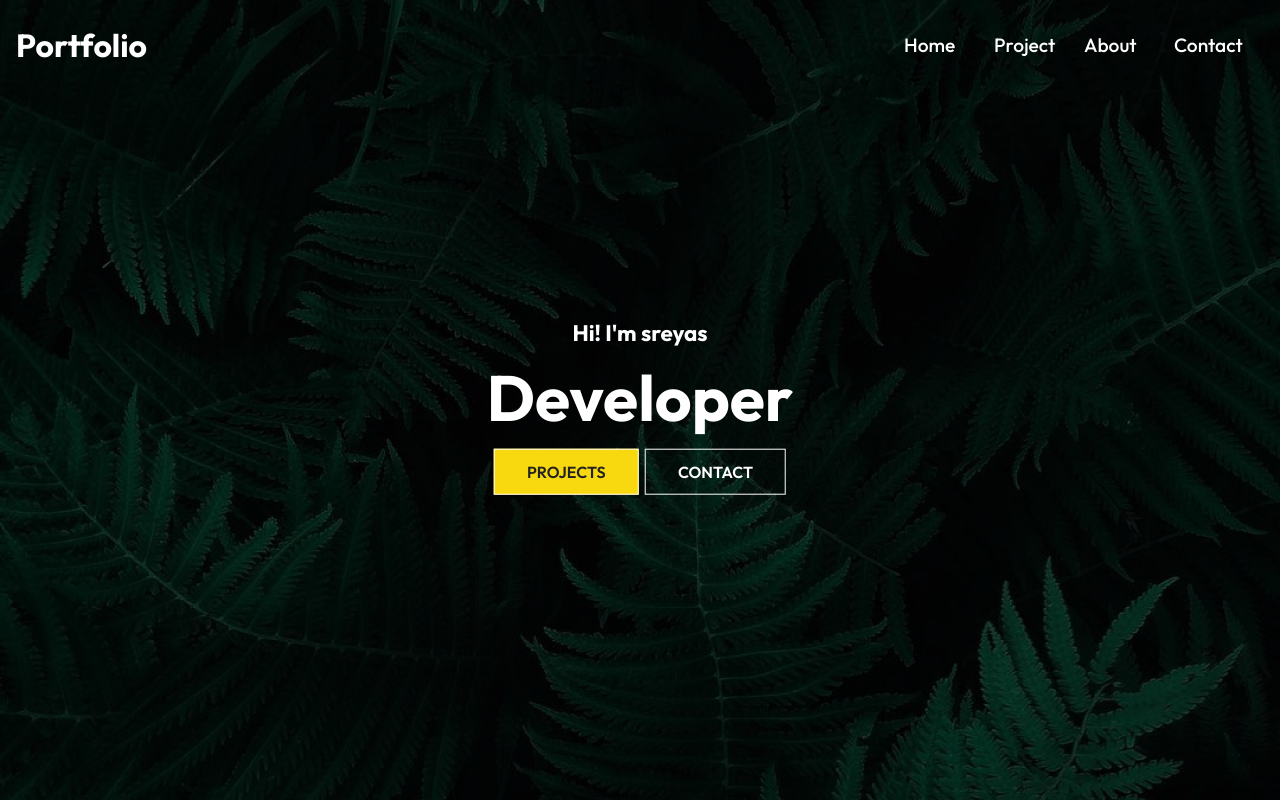
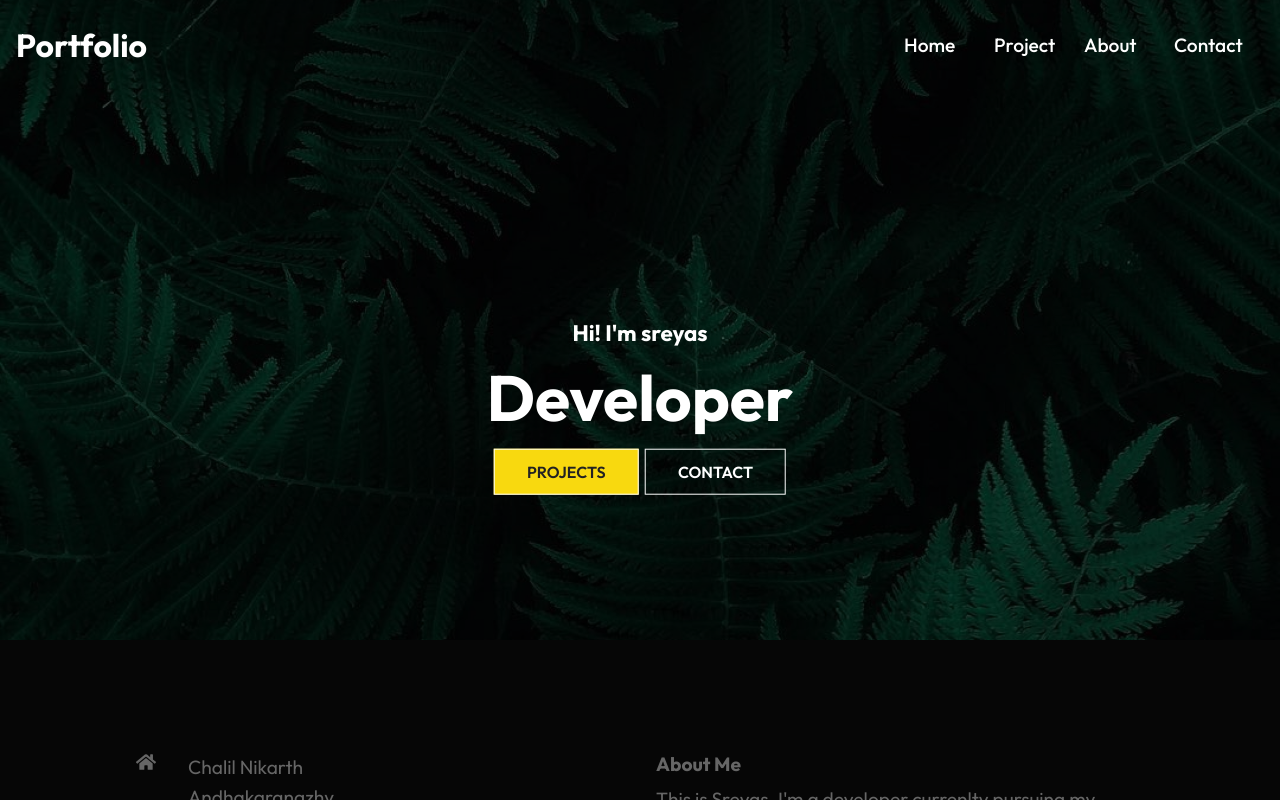
Before and after one commit to sreyas-sc/Portfolio, a React (Create React App) app: page / in a window 1280 px wide. Shown: the top 800 px of the page. Built offline with nearby package versions, Linux system fonts and the light colour scheme.

Commit message:
Update HeroimgStyles.css

```diff
--- a/src/components/HeroimgStyles.css
+++ b/src/components/HeroimgStyles.css
@@ -1,6 +1,6 @@
 .mask{
     width: 100%;
-    height: 120vh;
+    height: 80vh;
 }
 .intro-img{
     width: 100%;
```
